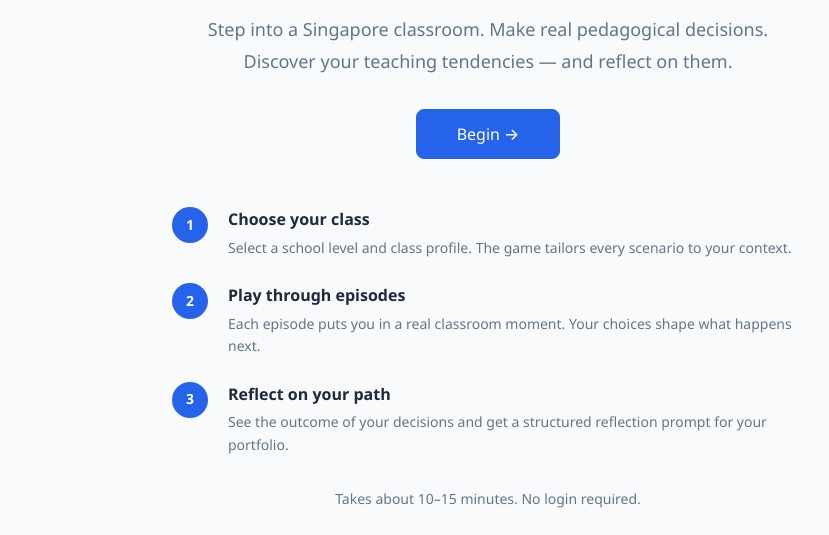
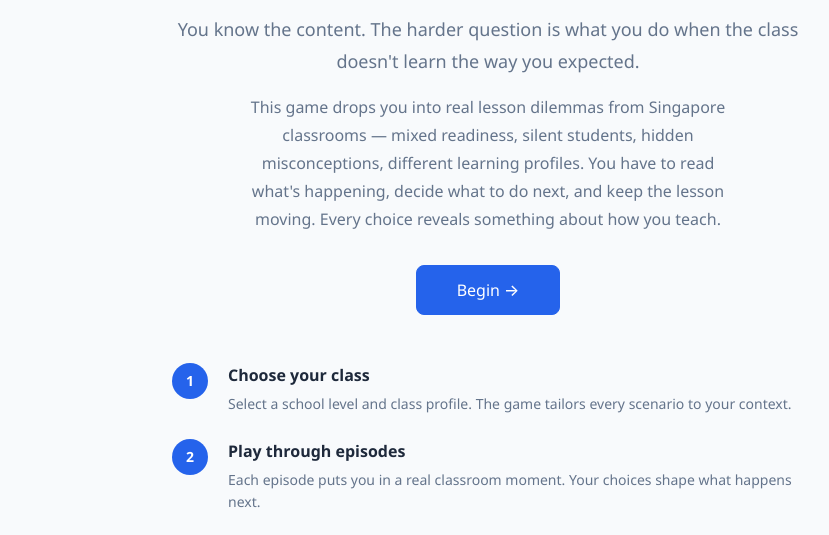
Before and after one commit to shihongk/class-chronicles, a plain HTML site: page index.html in a window 1280 px wide. Shown: the part 224-759 px from the top of the page, without its empty margins (152-981 px from the left). Drawn offline with Linux system fonts and the light colour scheme.

Commit message:
Update landing copy and add blackboard SVG favicon

```diff
--- a/src/main.js
+++ b/src/main.js
@@ -90,8 +90,10 @@
         <p class="landing__eyebrow">QED52B Pedagogical Practices</p>
         <h1 class="landing__title">The Classroom Chronicles</h1>
         <p class="landing__tagline">
-          Step into a Singapore classroom. Make real pedagogical decisions.<br>
-          Discover your teaching tendencies — and reflect on them.
+          You know the content. The harder question is what you do when the class doesn't learn the way you expected.
+        </p>
+        <p class="landing__tagline landing__tagline--body">
+          This game drops you into real lesson dilemmas from Singapore classrooms — mixed readiness, silent students, hidden misconceptions, different learning profiles. You have to read what's happening, decide what to do next, and keep the lesson moving. Every choice reveals something about how you teach.
         </p>
         <button class="btn btn--primary btn--lg" id="btn-begin">Begin →</button>
       </div>
--- a/style.css
+++ b/style.css
@@ -946,7 +946,15 @@
   font-size: var(--font-size-lg);
   color: var(--colour-text-muted);
   line-height: var(--line-height-loose);
-  margin-bottom: var(--space-8);
+  margin-bottom: var(--space-4);
+}
+
+.landing__tagline--body {
+  font-size: var(--font-size-base);
+  color: var(--colour-text-muted);
+  line-height: var(--line-height-loose);
+  max-width: 52ch;
+  margin: 0 auto var(--space-8);
 }
 
 .btn--lg {
```
Also changed, not shown: index.html (+1 -0 lines), 2 other files.
